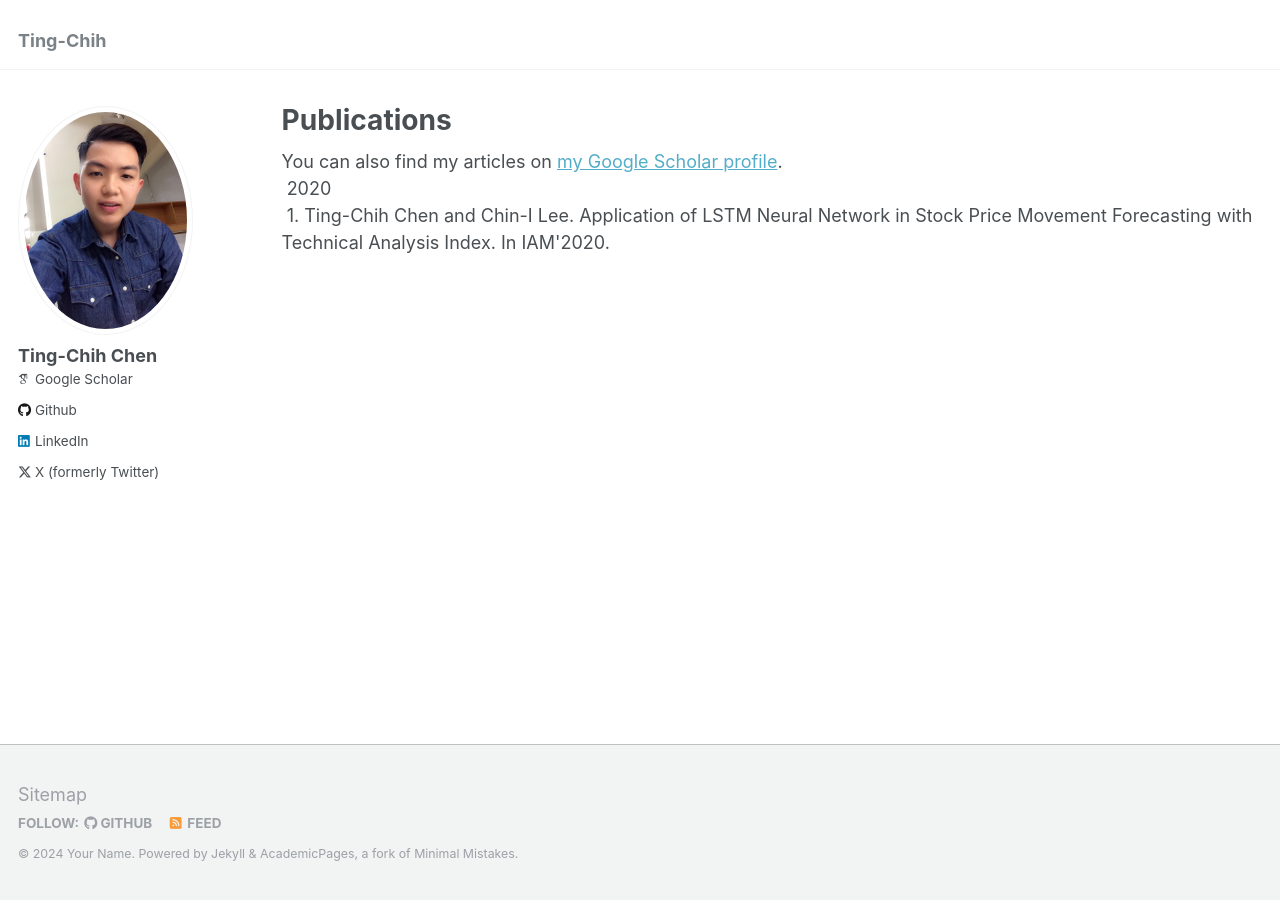
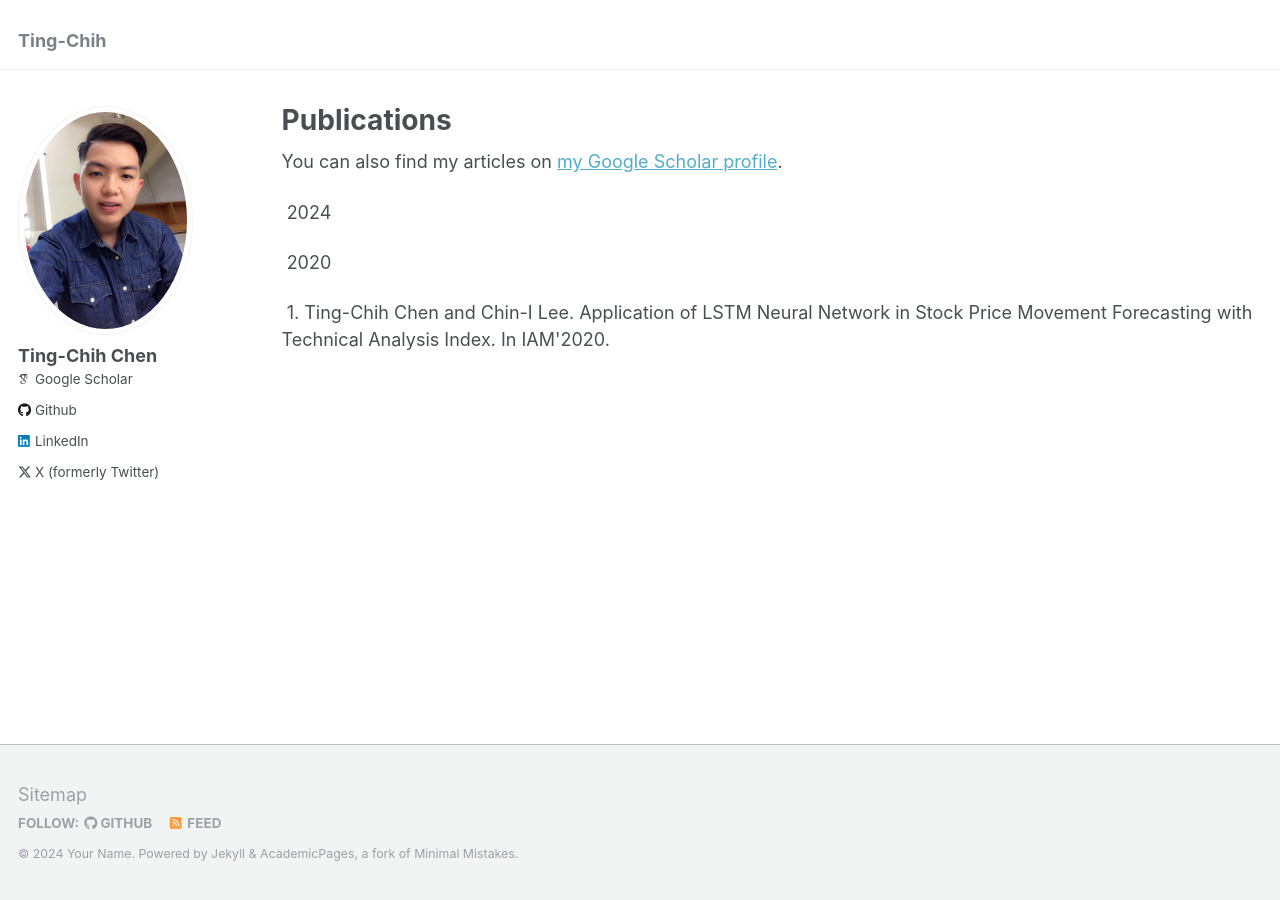
Before and after one commit to tingchihc/tingchihc.github.io, a Jekyll site: the page built from _pages/publications.md, in a window 1280 px wide. Built offline with Jekyll 4.4.1, drawn with Linux system fonts in a browser that asks for light colours; some web fonts are replaced.

Commit message:
Update publications.md

```diff
--- a/_pages/publications.md
+++ b/_pages/publications.md
@@ -8,7 +8,9 @@ author_profile: true
 {% if site.author.googlescholar %}
   <div class="wordwrap">You can also find my articles on <a href="{{site.author.googlescholar}}">my Google Scholar profile</a>.</div>
 
-  <div class="wordwrap"> 2020 </div>
+  <p><div class="wordwrap"> 2024 </div></p>
+
+  <p><div class="wordwrap"> 2020 </div></p>
   <div class="wordwrap"> 1. Ting-Chih Chen and Chin-I Lee. Application of LSTM Neural Network in Stock Price Movement Forecasting with Technical Analysis Index. In IAM'2020. </div>
 
 {% endif %}
```
